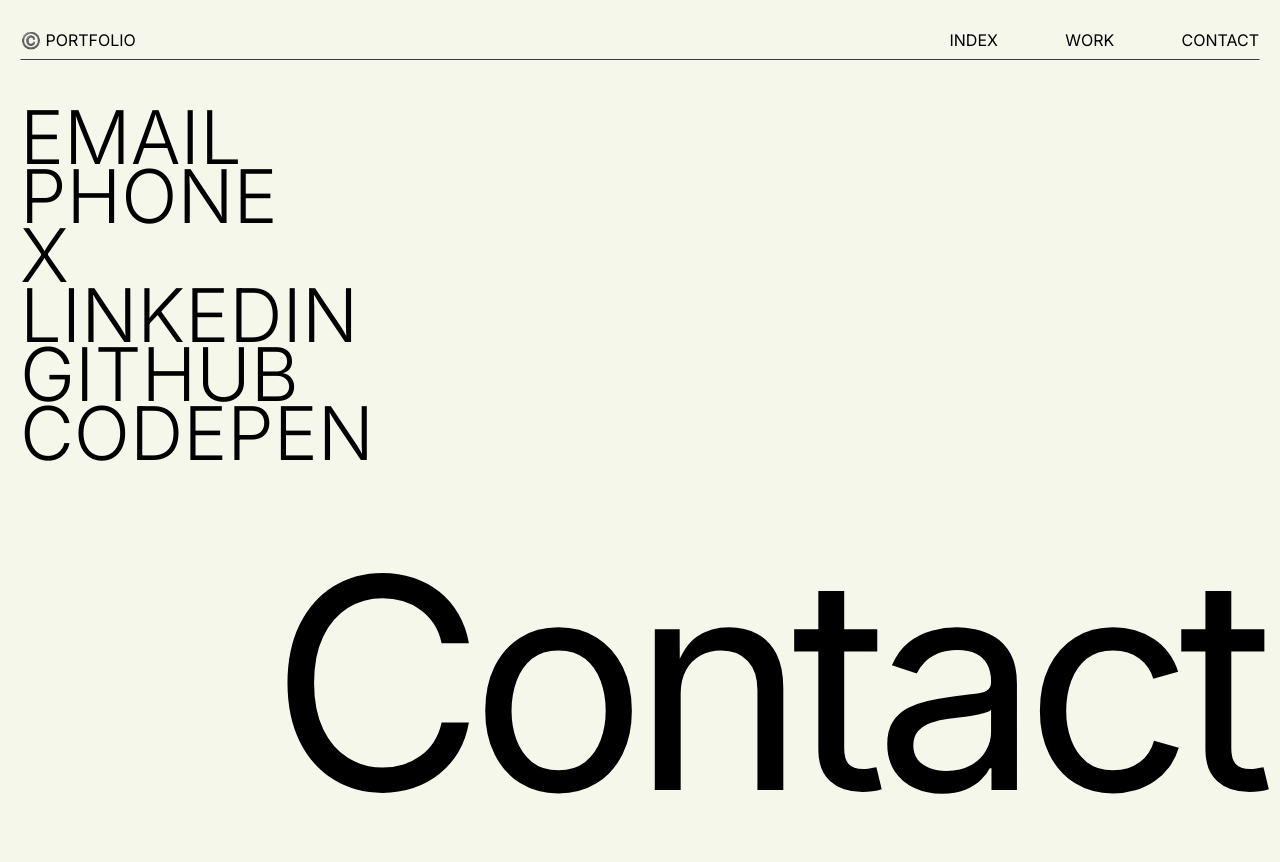
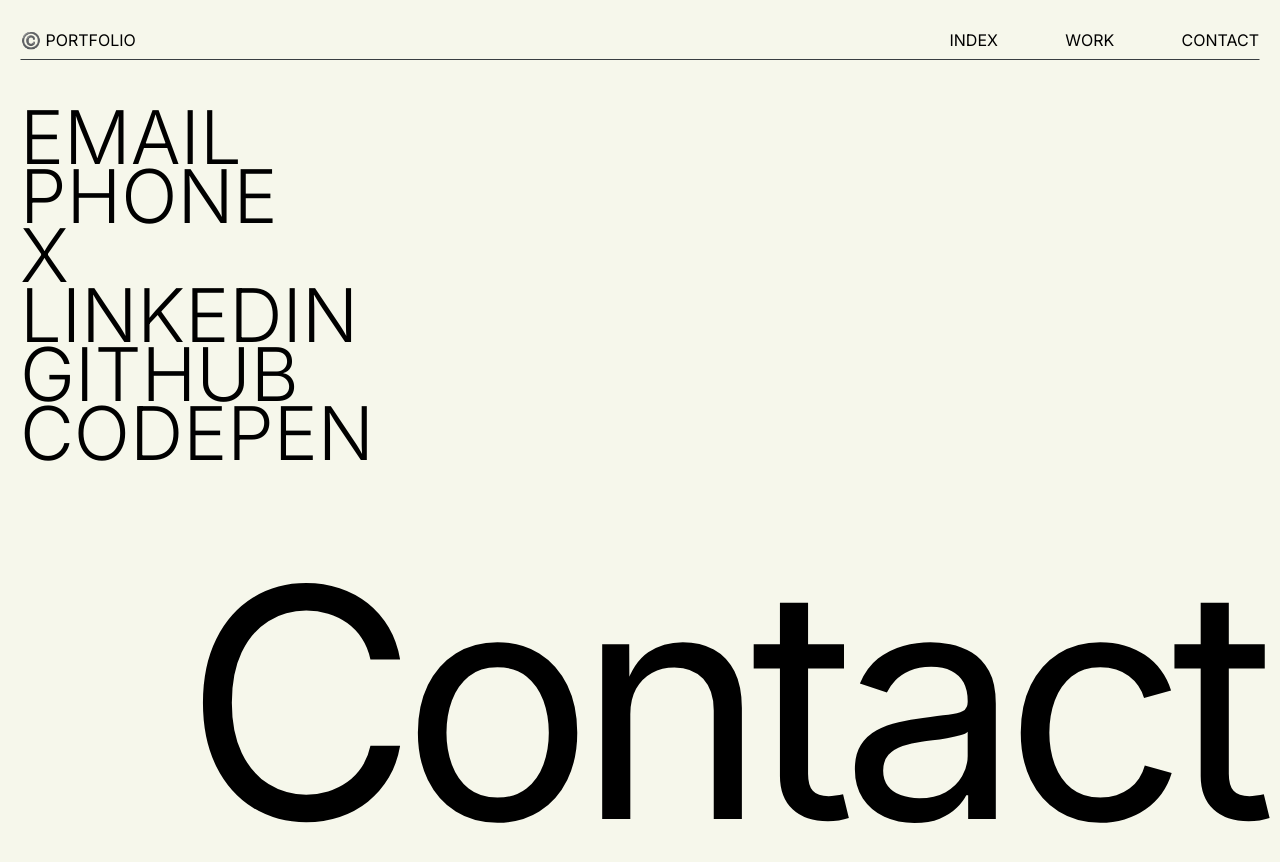
Before and after one commit to pilladipesh33/personal-portfolio, a Next.js app: page /contact in a window 1280 px wide. Shown: the top 862 px of the page. Built offline with nearby package versions, Linux system fonts and the light colour scheme.

Commit message:
padding changes

```diff
--- a/app/contact/page.jsx
+++ b/app/contact/page.jsx
@@ -45,7 +45,7 @@
           </Link>
         </ul>
       </div>
-        <h4 className="text-[27vw] md:text-[23vw] tracking-tighter flex justify-end items-end ">Contact</h4>
+        <h4 className="hidden md:block md:text-[25vw] tracking-tighter md:flex justify-end items-end">Contact</h4>
     </div>
   )
 };
```
